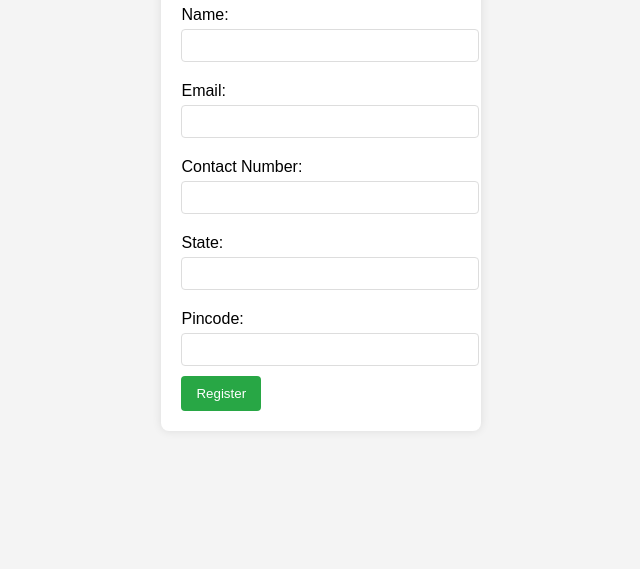
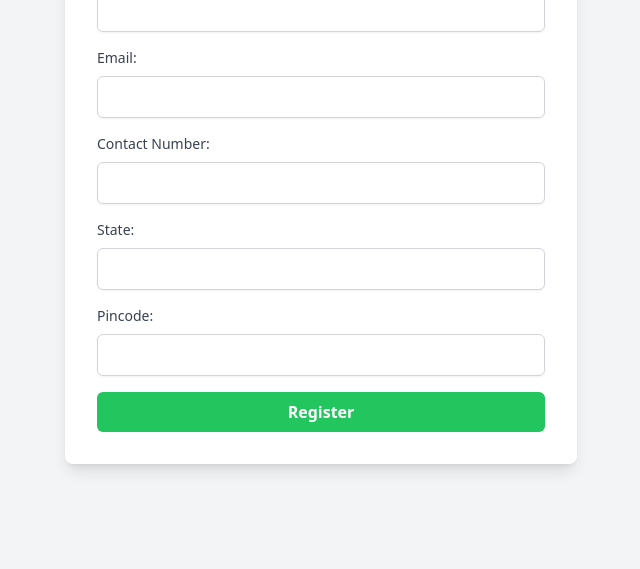
Before and after one commit to yash-r04/codefury7.0, a website: page views/user.html in a window 1280 px wide. Shown: the part 231-800 px from the top of the page, without its empty margins (319-959 px from the left). Drawn offline with Linux system fonts and the light colour scheme.

Commit message:
modified form using tailwind

```diff
--- a/views/user.html
+++ b/views/user.html
@@ -4,66 +4,43 @@
     <meta charset="UTF-8">
     <meta name="viewport" content="width=device-width, initial-scale=1.0">
     <title>User Registration</title>
-    <style>
-        body {
-            font-family: Arial, sans-serif;
-            display: flex;
-            justify-content: center;
-            align-items: center;
-            height: 100vh;
-            margin: 0;
-            background-color: #f4f4f4;
-        }
-        form {
-            background: #fff;
-            padding: 20px;
-            border-radius: 8px;
-            box-shadow: 0 0 10px rgba(0,0,0,0.1);
-        }
-        label {
-            display: block;
-            margin: 10px 0 5px;
-        }
-        input {
-            width: 100%;
-            padding: 8px;
-            margin-bottom: 10px;
-            border: 1px solid #ddd;
-            border-radius: 4px;
-        }
-        button {
-            background: #28a745;
-            color: #fff;
-            border: none;
-            padding: 10px 15px;
-            border-radius: 4px;
-            cursor: pointer;
-        }
-        button:hover {
-            background: #218838;
-        }
-    </style>
+    <link href="output.css" rel="stylesheet">
 </head>
-<body>
-    <form id="userForm">
-        <h1>User Registration</h1>
-        <label for="name">Name:</label>
-        <input type="text" id="name" name="name" required>
-
-        <label for="email">Email:</label>
-        <input type="email" id="email" name="email" required>
-
-        <label for="contactNumber">Contact Number:</label>
-        <input type="text" id="contactNumber" name="contactNumber" required>
-
-        <label for="state">State:</label>
-        <input type="text" id="state" name="state" required>
-
-        <label for="pincode">Pincode:</label>
-        <input type="text" id="pincode" name="pincode" required>
-
-        <button type="submit">Register</button>
-    </form>
+<body class="bg-gray-100 flex justify-center items-center h-screen m-0">
+    <div class="w-full max-w-lg p-8 bg-white rounded-lg shadow-lg">
+        <h1 class="text-2xl font-bold mb-6 text-center">User Registration</h1>
+        <form id="userForm">
+            <div class="mb-4">
+                <label for="name" class="block text-gray-700 text-sm font-medium mb-2">Name:</label>
+                <input type="text" id="name" name="name" required
+                    class="w-full p-2 border border-gray-300 rounded-md shadow-sm focus:outline-none focus:ring-2 focus:ring-blue-500">
+            </div>
+            <div class="mb-4">
+                <label for="email" class="block text-gray-700 text-sm font-medium mb-2">Email:</label>
+                <input type="email" id="email" name="email" required
+                    class="w-full p-2 border border-gray-300 rounded-md shadow-sm focus:outline-none focus:ring-2 focus:ring-blue-500">
+            </div>
+            <div class="mb-4">
+                <label for="contactNumber" class="block text-gray-700 text-sm font-medium mb-2">Contact Number:</label>
+                <input type="text" id="contactNumber" name="contactNumber" required
+                    class="w-full p-2 border border-gray-300 rounded-md shadow-sm focus:outline-none focus:ring-2 focus:ring-blue-500">
+            </div>
+            <div class="mb-4">
+                <label for="state" class="block text-gray-700 text-sm font-medium mb-2">State:</label>
+                <input type="text" id="state" name="state" required
+                    class="w-full p-2 border border-gray-300 rounded-md shadow-sm focus:outline-none focus:ring-2 focus:ring-blue-500">
+            </div>
+            <div class="mb-4">
+                <label for="pincode" class="block text-gray-700 text-sm font-medium mb-2">Pincode:</label>
+                <input type="text" id="pincode" name="pincode" required
+                    class="w-full p-2 border border-gray-300 rounded-md shadow-sm focus:outline-none focus:ring-2 focus:ring-blue-500">
+            </div>
+            <button type="submit"
+                class="w-full py-2 px-4 bg-green-500 text-white font-bold rounded-md hover:bg-green-600 focus:outline-none focus:ring-2 focus:ring-green-300">
+                Register
+            </button>
+        </form>
+    </div>
 
     <script>
         document.getElementById('userForm').addEventListener('submit', async (event) => {
```
Also changed, not shown: views/output.css.
